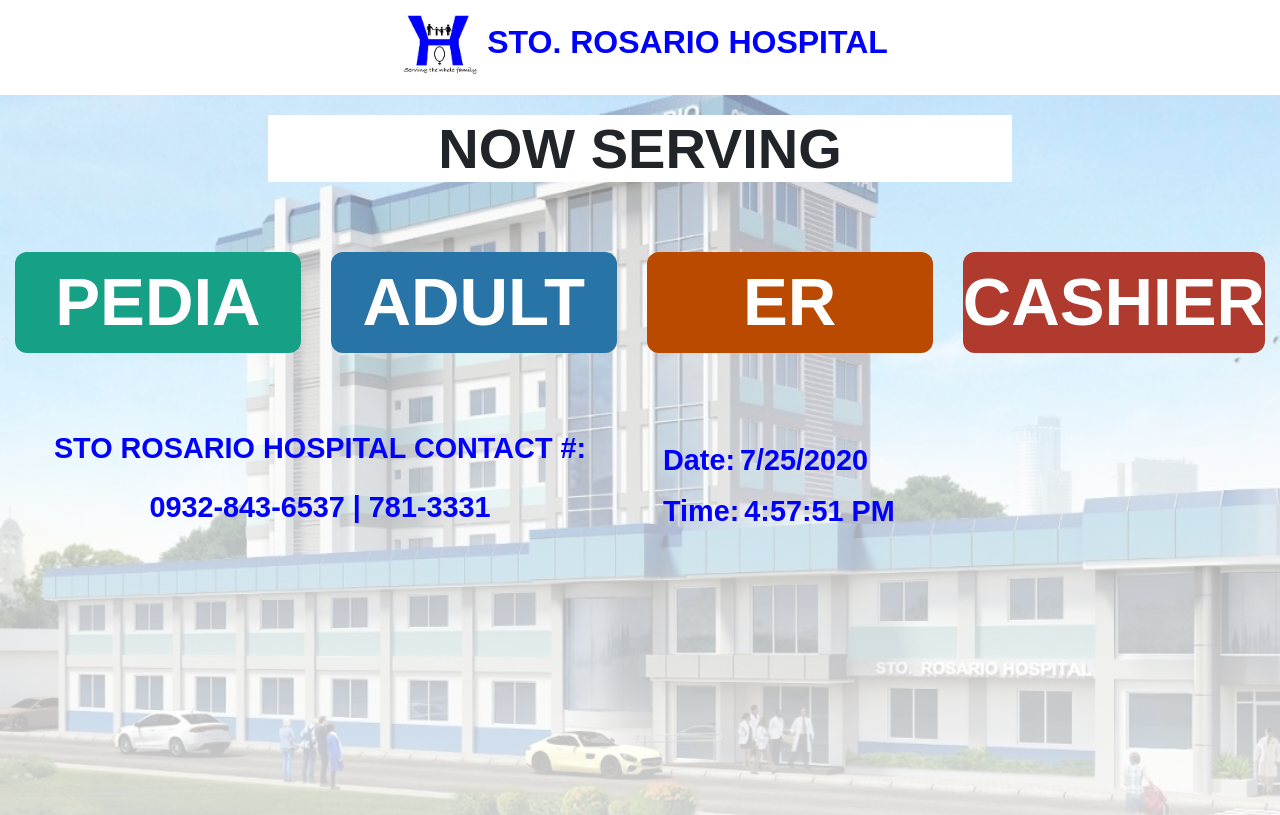
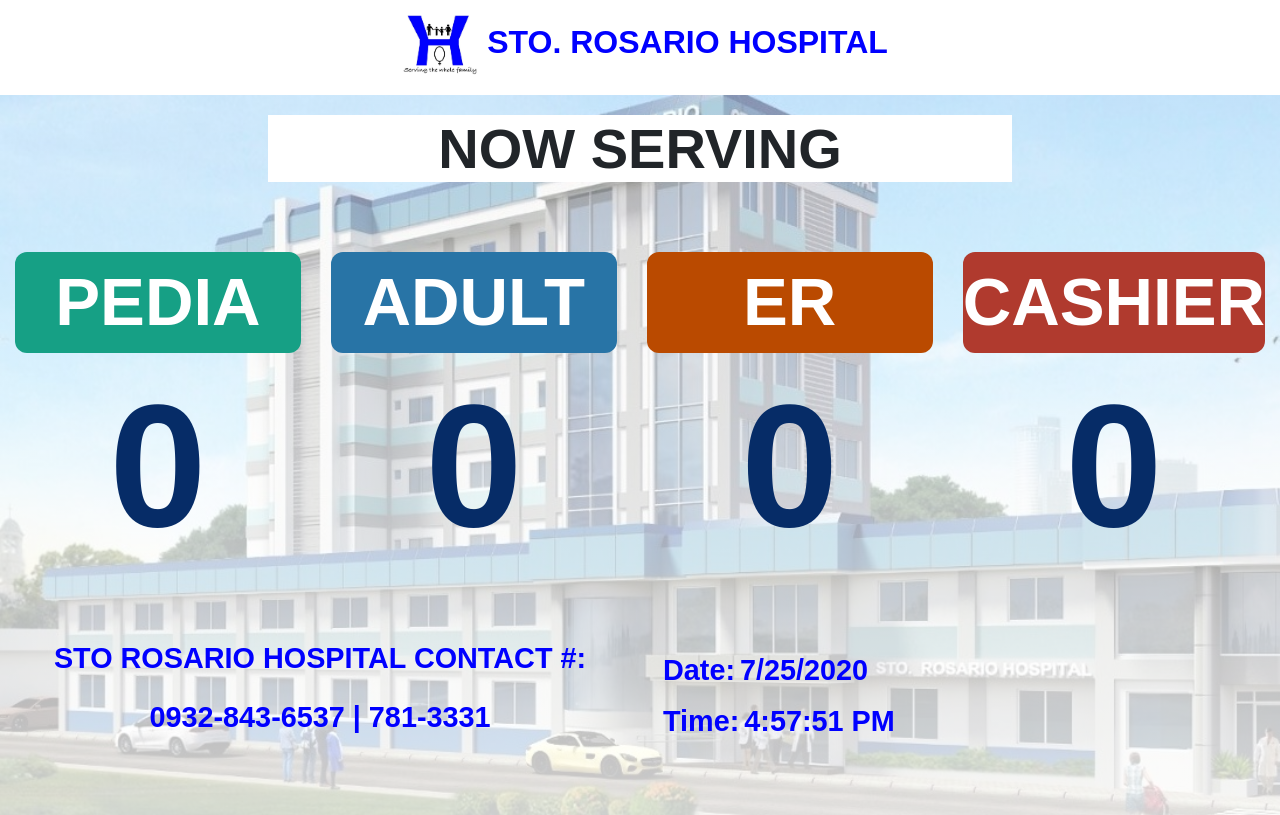
Before and after one commit to krizziamf/srh-queueing-system, a React (Create React App) app in the folder frontend/: page / in a window 1280 px wide. Built offline with nearby package versions, Linux system fonts and the light colour scheme; no server answers.

Commit message:
Change initial value of counter in main.js, add route for app.js, delete comment

```diff
--- a/frontend/src/components/Main.js
+++ b/frontend/src/components/Main.js
@@ -8,10 +8,10 @@
 
 function Main() {
 
-    const [cashierResponse, setCashierResponse] = useState("");
-    const [pediaResponse, setPediaResponse] = useState("");
-    const [adultResponse, setAdultResponse] = useState("");
-    const [emergencyResponse, setEmergencyResponse] = useState("");
+    const [cashierResponse, setCashierResponse] = useState(0);
+    const [pediaResponse, setPediaResponse] = useState(0);
+    const [adultResponse, setAdultResponse] = useState(0);
+    const [emergencyResponse, setEmergencyResponse] = useState(0);
 
     useEffect(() => {
       const socket = socketIOClient(ENDPOINT);
```
Also changed, not shown: frontend/src/App.js (+0 -7 lines), frontend/src/components/Cashier.js (+0 -58 lines), 1 other file (tests, documents, lock files or other folders).
